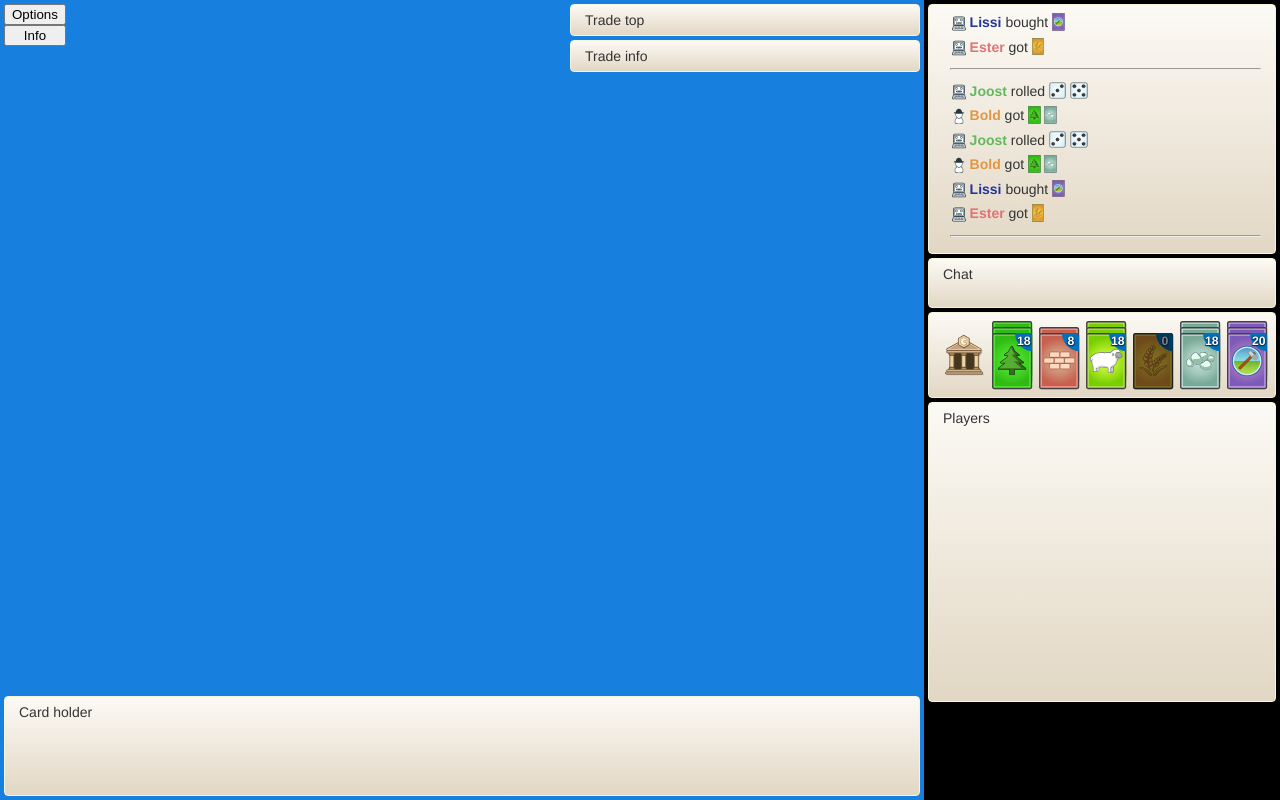
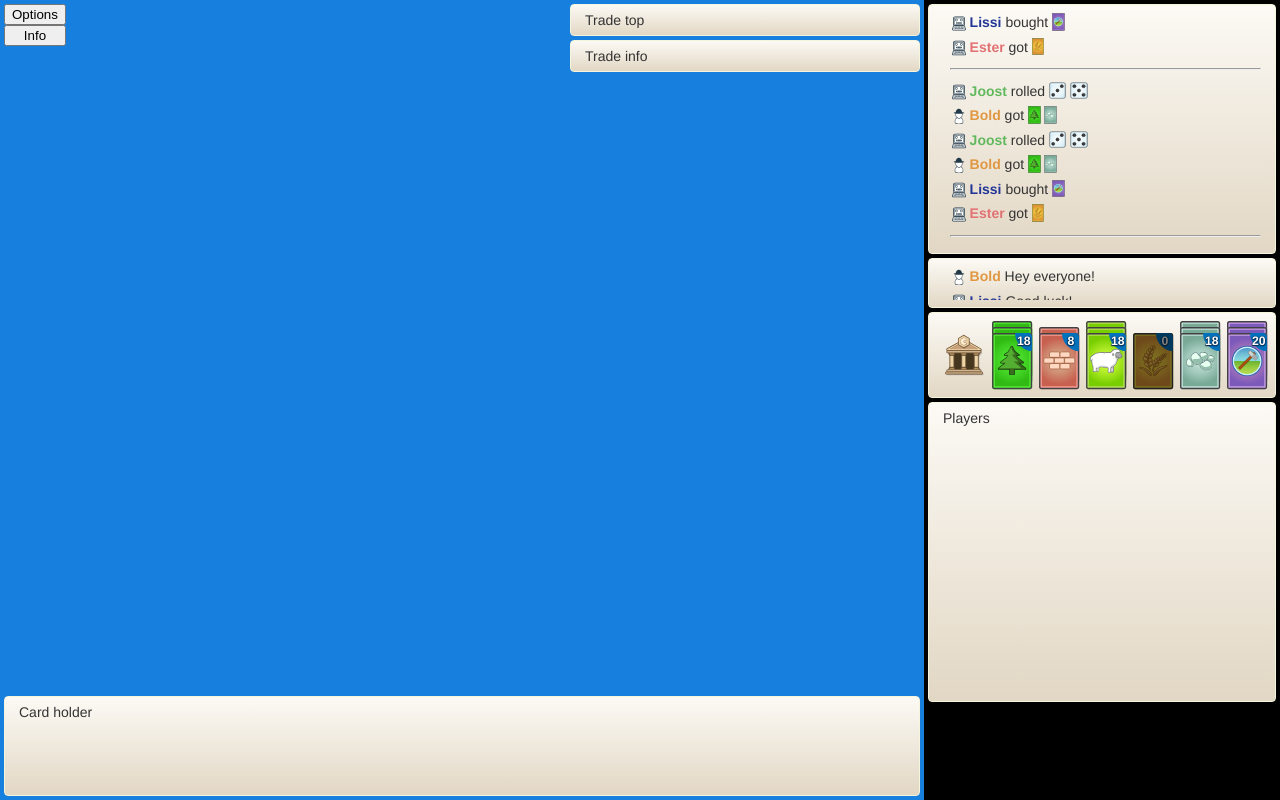
Before and after one commit to Josedn/woodsheep-ui, a Preact app: page / in a window 1280 px wide. Built offline with nearby package versions, Linux system fonts and the light colour scheme.

Commit message:
Add separator before win message

```diff
--- a/src/app.scss
+++ b/src/app.scss
@@ -146,11 +146,11 @@ body {
 }
 
 .game-feed-message__content--green {
-    color: #62B95D;
+    color: #62b95d;
 }
 
 .game-feed-message__content--orange {
-    color: #E09742;
+    color: #e09742;
 }
 .game-controls__chat {
     display: flex;
--- a/src/ui/GameUI.tsx
+++ b/src/ui/GameUI.tsx
@@ -217,6 +217,14 @@ const generateLog = () => {
                     </div>
 
                     <div className="game-controls__log-item">
+                        <div className="game-feed-message__container">
+                            <span className="game-feed-message__content">
+                                <hr />
+                            </span>
+                        </div>
+                    </div>
+
+                    <div className="game-controls__log-item">
                         <div className="game-feed-message__container game-feed-message__container--centered">
                             <div className="game-feed-message__icon">
                                 <img className="game-feed-message__image" src={iconBot}></img>
@@ -224,6 +232,57 @@ const generateLog = () => {
                             <span className="game-feed-message__content">
                                 <img className="game-feed-message__content-image" src={iconTrophy}></img> <span className="game-feed-message__content--bold game-feed-message__content--red">Ester</span> won the game!{" "}
                                 <img className="game-feed-message__content-image" src={iconTrophy}></img>
+                            </span>
+                        </div>
+                    </div>
+                </div>
+            </div>
+        </div>
+    );
+};
+
+const generateChat = () => {
+    return (
+        <div className="game-controls__chat generic-box">
+            <div className="game-controls__log-container">
+                <div className="game-controls__log-scroller">
+                    <div className="game-controls__log-item">
+                        <div className="game-feed-message__container">
+                            <div className="game-feed-message__icon">
+                                <img className="game-feed-message__image" src={iconPlayer}></img>
+                            </div>
+                            <span className="game-feed-message__content">
+                                <span className="game-feed-message__content--bold game-feed-message__content--orange">Bold</span> Hey everyone!
+                            </span>
+                        </div>
+                    </div>
+
+                    <div className="game-controls__log-item">
+                        <div className="game-feed-message__container">
+                            <div className="game-feed-message__icon">
+                                <img className="game-feed-message__image" src={iconBot}></img>
+                            </div>
+                            <span className="game-feed-message__content">
+                                <span className="game-feed-message__content--bold game-feed-message__content--blue">Lissi</span> Good luck!
+                            </span>
+                        </div>
+                    </div>
+
+                    <div className="game-controls__log-item">
+                        <div className="game-feed-message__container">
+                            <span className="game-feed-message__content">
+                                <hr />
+                            </span>
+                        </div>
+                    </div>
+
+                    <div className="game-controls__log-item">
+                        <div className="game-feed-message__container">
+                            <div className="game-feed-message__icon">
+                                <img className="game-feed-message__image" src={iconPlayer}></img>
+                            </div>
+                            <span className="game-feed-message__content">
+                                <span className="game-feed-message__content--bold game-feed-message__content--green">Joost</span> Anyone up for a trade?
                             </span>
                         </div>
                     </div>
@@ -254,7 +313,7 @@ export const GameUI = () => {
                 </div>
                 <div className="game-controls">
                     {generateLog()}
-                    <div className="game-controls__chat generic-box">Chat</div>
+                    {generateChat()}
                     {generateBank()}
                     <div className="game-controls__players generic-box">Players</div>
                 </div>
```
